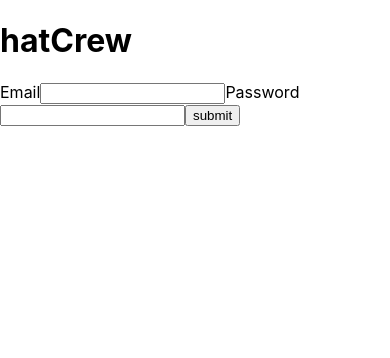
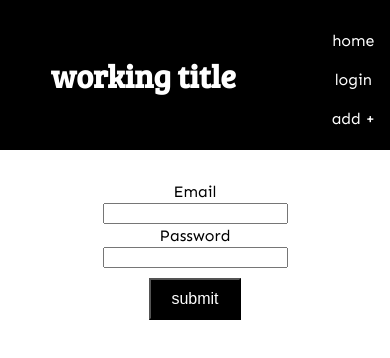
Before and after one commit to Project3-GA/frontend, a React (Create React App) app: page /signin in a window 390 px wide. Shown: the top 358 px of the page. Built offline with nearby package versions, Linux system fonts and the light colour scheme.

Commit message:
added css

```diff
--- a/src/App.css
+++ b/src/App.css
@@ -1,38 +1,117 @@
-.App {
-  text-align: center;
+@import url('https://fonts.googleapis.com/css2?family=Bree+Serif&display=swap');
+@import url('https://fonts.googleapis.com/css2?family=Sen&display=swap');
+
+* {
+  box-sizing: border-box;
 }
 
-.App-logo {
-  height: 40vmin;
-  pointer-events: none;
+.container {
+  display: grid;
+  grid-template-rows: 75px 1Sfr;
+  grid-template-columns: 3fr;
 }
 
-@media (prefers-reduced-motion: no-preference) {
-  .App-logo {
-    animation: App-logo-spin infinite 20s linear;
-  }
+.nav {
+  display: flex;
+  justify-content: space-around;
+  background-color: black;
+  color: white
 }
 
-.App-header {
-  background-color: #282c34;
-  min-height: 100vh;
+h1 {
+  font-family: 'Bree Serif', serif;
+}
+
+body {
+  font-family: 'Sen', sans-serif;
+}
+
+ul {
+  display: flex;
+  justify-content: right;
+}
+
+li {
+  margin: auto;
+  list-style: none;
+  padding: 10px;
+}
+a {
+  text-decoration: none;
+  color: white;
+}
+
+a:hover {
+  color: black;
+}
+
+form {
+  margin: auto;
   display: flex;
   flex-direction: column;
   align-items: center;
-  justify-content: center;
-  font-size: calc(10px + 2vmin);
-  color: white;
+  max-width: 500px;
+  padding: 30px;
 }
 
-.App-link {
-  color: #61dafb;
+.submit-button {
+  margin: 10px;
+  padding: 10px 20px;
+  max-width: 100px;
+  background-color: black;
+  color: white;
+  font-size: 16px;
 }
 
-@keyframes App-logo-spin {
-  from {
-    transform: rotate(0deg);
+label {
+  padding: 2px;
+}
+
+/* input {
+  padding: 2px;
+} */
+
+.gallery {
+  display: grid;
+  grid-template-columns: 1fr 1fr 1fr;
+  gap: 5px;
+}
+
+img {
+  max-width: 400px;
+}
+
+span {
+  color: grey;
+}
+
+@media only screen and (max-width: 600px) {
+
+  .container {
+    display: grid;
+    grid-template-rows: 150px 3fr;
+    justify-content: space-between;
   }
-  to {
-    transform: rotate(360deg);
+
+  h1 {
+    justify-content: center;
+    margin: auto;
+    padding: 5px;
   }
+  .nav {
+    padding: 5px;
+  }
+
+  ul {
+    display: flex;
+    flex-direction: column;
+    padding: none;
+  }
+
+  .gallery {
+    display: flex;
+    flex-wrap: wrap;
+    justify-content: center;
+  }
+
 }
--- a/src/App.js
+++ b/src/App.js
@@ -1,6 +1,8 @@
+import './App.css'
 import React, { useState } from 'react';
 import Form from './Form';
 import Cardform from './Cardform';
+import Nav from './components/Nav'
 import LoginForm from './components/LoginForm';
 import SignupForm from './components/SignupForm';
 import Gallery from './components/Gallery'
@@ -10,8 +12,8 @@ function App() {
 	const [user, setUser] = useState({ email: '', password: '' });
 
 	return (
-		<main>
-			<h1>hatCrew</h1>
+		<main className="container">
+			<Nav />
 			<Switch>
 				<Route
 					path='/signup'
--- a/src/components/Gallery.js
+++ b/src/components/Gallery.js
@@ -23,7 +23,7 @@ const Gallery = () => {
 
 
     return (
-        <div>
+        <div className="gallery">
             <button onClick={getCards}>
                 GET Cards
             </button>
@@ -32,9 +32,10 @@ const Gallery = () => {
                 cards.map(card => {
                     return (
                         <>
-                            <h1>{card._id}</h1>
+                            {/* <h1>{card._id}</h1> */}
 
                             <img src={card.url} alt="picture" />
+                            {/* <p>{card.tags}</p> */}
                         </>
                     )
                 })
--- a/src/components/LoginForm.js
+++ b/src/components/LoginForm.js
@@ -1,4 +1,5 @@
 import React, { useState } from 'react';
+import { Link } from 'react-router-dom'
 
 const LoginForm = ({ user, setUser }) => {
 	const [error, setError] = useState(false);
@@ -23,13 +24,13 @@ const LoginForm = ({ user, setUser }) => {
 	};
 	return (
 		<div>
-			<div>
+			<div className="form">
 				<form onSubmit={handleSignIn}>
 					<label htmlFor='email'>Email</label>
 					<input id='email' type='text' onChange={handleChange} />
 					<label htmlFor='password'>Password</label>
 					<input id='password' type='text' onChange={handleChange} />
-					<button type='submit'>submit</button>
+					<button type='submit' className="submit-button">submit</button>
 				</form>
 			</div>
 		</div>
--- a/src/components/Nav.js
+++ b/src/components/Nav.js
@@ -0,0 +1,17 @@
+import React from 'react';
+import { Link } from 'react-router-dom'
+
+const Nav = () => {
+    return (
+        <div className="nav">
+            <h1>working title</h1>
+            <ul>
+                <li><Link to="/signup">home</Link></li>
+                <li><Link to="/signin">login</Link></li>
+                <li><Link to="/gallery">add +</Link></li>
+            </ul>
+        </div>
+    );
+};
+
+export default Nav;
--- a/src/components/SignupForm.js
+++ b/src/components/SignupForm.js
@@ -1,4 +1,5 @@
 import React, { useState } from 'react';
+import { Link } from 'react-router-dom'
 
 const SignupForm = ({ user, setUser }) => {
 	const [error, setError] = useState(false);
@@ -22,7 +23,7 @@ const SignupForm = ({ user, setUser }) => {
 			.catch(() => setError(true));
 	};
 	return (
-		<div>
+		<div className="form">
 			<form onSubmit={handleSignUp}>
 				<label htmlFor='email'>Email</label>
 				<input id='email' type='text' onChange={handleChange} />
@@ -30,7 +31,8 @@ const SignupForm = ({ user, setUser }) => {
 				<input id='password' type='text' onChange={handleChange} />
 				<label htmlFor='Confirm password'> Confirm Password</label>
 				<input id='confirm' type='text' />
-				<button type='submit'>submit</button>
+				<button type='submit' className="submit-button">submit</button>
+				<p>already have an account? sign-in <Link to="/signin"><span>here</span></Link>.</p>
 			</form>
 		</div>
 	);
```
Also changed, not shown: 1 other file (tests, documents, lock files or other folders).
